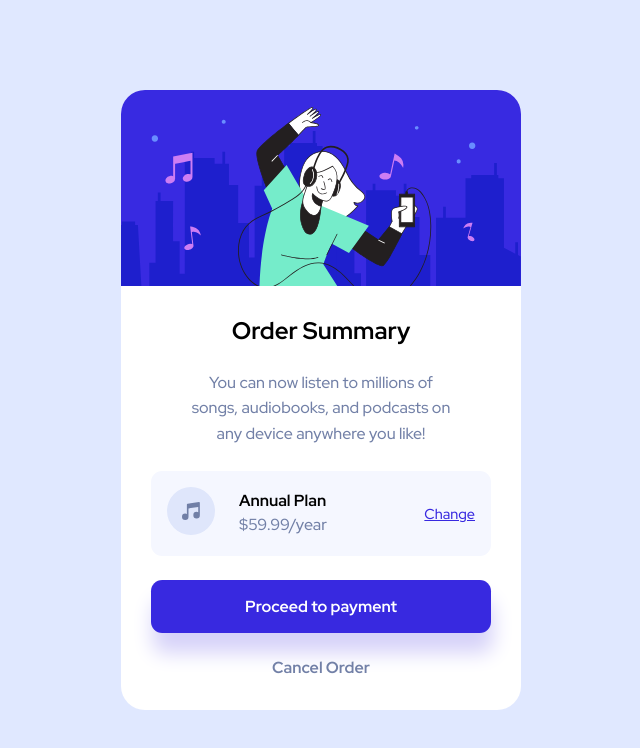
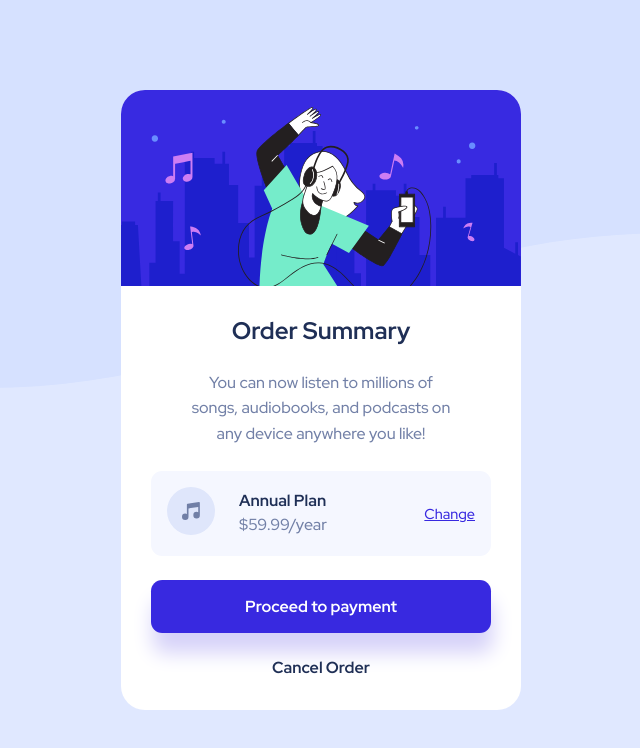
Before and after one commit to Everezze/Order_Summary-component, a plain HTML site: page index.html in a window 1280 px wide. In both pictures the pointer is over the link "Cancel Order". Shown: the whole page, without its empty margins (319-959 px from the left). Drawn offline with Linux system fonts and the light colour scheme.

Commit message:
only background left, almost done still some bg problem when re-sizing

```diff
--- a/style.css
+++ b/style.css
@@ -54,6 +54,11 @@ aside{
 
 h2{
     margin: 1.5rem;
+    color: hsl(223, 47%, 23%);
+}
+
+h4{
+    color: hsl(223, 47%, 23%);
 }
 
 .description{
@@ -98,8 +103,30 @@ h2{
     color: hsl(245, 75%, 52%);
 }
 
+.cancel_link:hover{
+    color: hsl(223, 47%, 23%);
+    cursor: pointer;
+}
+
+.change_link:hover{
+    cursor: pointer;
+    color: hsl(245, 75%, 65%);
+    text-decoration: none;
+}
+
+button:hover{
+    cursor: pointer;
+    background-color: hsl(245, 75%, 65%);
+}
+
 @media screen and (min-width:769px) {
     article{
         max-width: 400px;
     }
+
+    main{
+        background-image:url("./images/pattern-background-desktop.svg");
+        background-repeat: no-repeat;
+        background-size: contain;
+    }
 }
```
